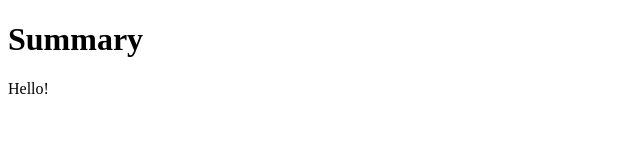
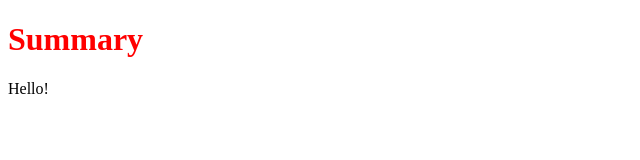
Before and after one commit to Zeyini/Week-1-Prime, a plain HTML site: page index.html in a window 1280 px wide. Shown: the whole page, without its empty margins (0-640 px from the left). Drawn offline with Linux system fonts and the light colour scheme.

Commit message:
css file added

```diff
--- a/index.html
+++ b/index.html
@@ -4,6 +4,8 @@
     <meta charset="UTF-8">
     <meta name="viewport" content="width=device-width, initial-scale=1.0">
     <title>Tier 1 Summary</title>
+    <!--link the stylesheet-->
+    <link href="main.css" rel="stylesheet" />
 </head>
 <body>
     <h1>Summary</h1>
--- /dev/null
+++ b/main.css
@@ -0,0 +1,3 @@
+h1{
+    color:red;
+}
```
